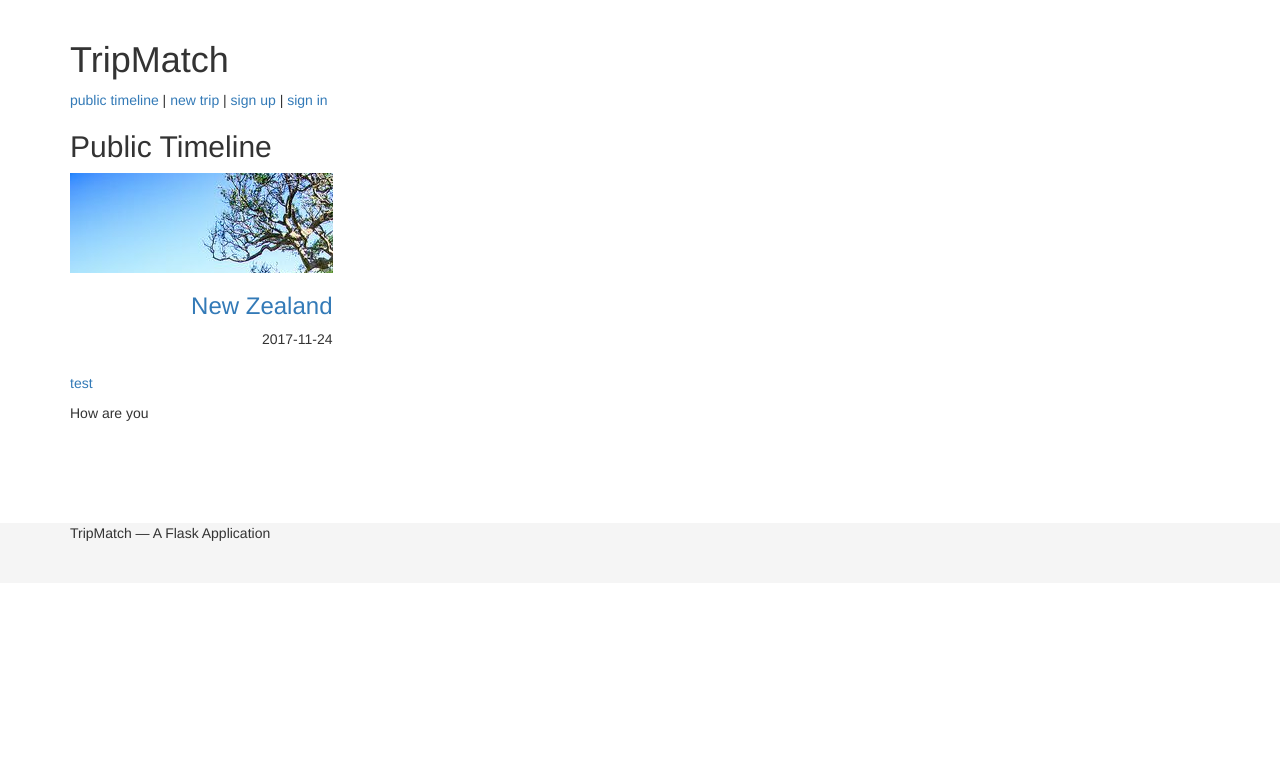
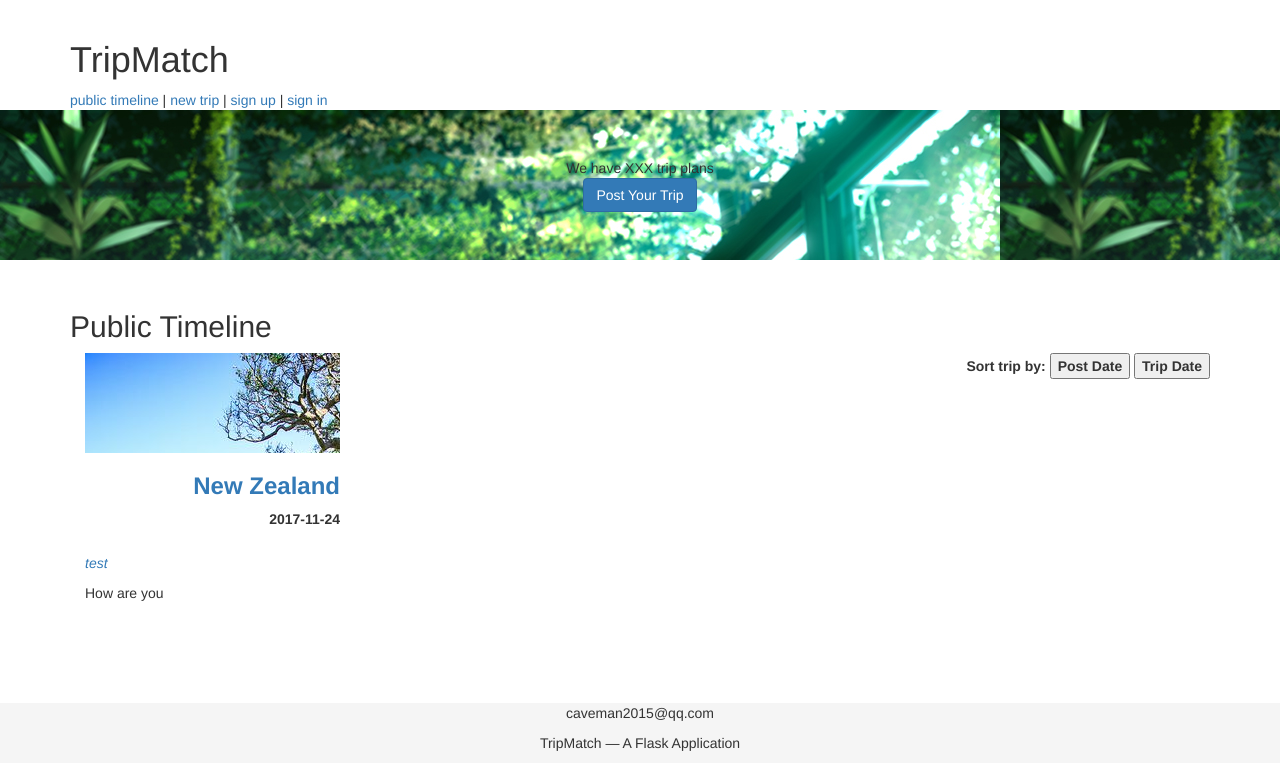
Before and after one commit to zx907/TripMatch, a Flask app: page / in a window 1280 px wide. Shown: the part 52-815 px from the top of the page. Before the commit the page ends 593 px from the top, so only its background shows below. Run offline with Flask 2, Linux system fonts and the light colour scheme; data comes from the database, SQL or seed files in the repository; both versions use the stored data as it was before the commit; some libraries are stand-ins or nearby versions.

Commit message:
add card sorting

```diff
--- a/tripmatch/templates/layout.html
+++ b/tripmatch/templates/layout.html
@@ -58,12 +58,13 @@
         </div>
     </div>
 
-    <!-- Jumbotron
+    <!-- Jumbotron -->
     <div class="jumbotron">
-        <div class="container">
-
+        <div class="container text-center" >
+            <div class="total">We have XXX trip plans</div>
+            <button class="btn btn-primary">Post Your Trip</button>
         </div>
-    </div> -->
+    </div>
 
 
     <div class="notification">
@@ -83,7 +84,8 @@
 
     <!-- Footer -->
     <footer class="footer">
-        <div class="container">
+        <div class="container" style="text-align:center">
+            <p>caveman2015@qq.com</p>
             <p>TripMatch &mdash; A Flask Application</p>
         </div>
     </footer>
--- a/tripmatch/templates/timeline.html
+++ b/tripmatch/templates/timeline.html
@@ -1,9 +1,16 @@
-{% extends "layout.html" %}
-{% block title %}Public Timeline{% endblock %}
-{% block body %}
-<h2>{{ self.title() }}</h2>
+{% extends "layout.html" %} {% block title %}Public Timeline{% endblock %} {% block body %}
+<div>
+    <h2>{{ self.title() }}</h2>
+    <span class="sort-card pull-right">
+        <b>Sort trip by:
+            <button>Post Date</button>
+            <button>Trip Date</button>
+        </b>
+    </span>
+</div>
 
-<div class="row  trips">
+<div class="trip-card">
+
     {% for trip in trips %}
     <div class="col-md-3">
         <div class="destionation-card">
@@ -12,14 +19,22 @@
                     <img src="{{url_for('static', filename='NZ.jpg')}}" , alt='default' class="card-location-img" style="min_width:100%">
                 </div>
                 <h3>
-                    <p style="text-align-last:right">
-                        <a href="{{url_for('display_trip', trip_id=trip.id)}}">{{trip.destinations.destination}}</a>
+                    <p style="text-align:right">
+                        <a href="{{url_for('display_trip', trip_id=trip.id)}}">
+                            <b>{{trip.destinations.destination}}</b>
+                        </a>
                     </p>
                 </h3>
-                <p style="text-align-last:right">{{trip.date_start}}</p>
+                <p style="text-align:right">
+                    <b>{{trip.date_start}}</b>
+                </p>
             </div>
             <div class="lower-card">
-                <p><a href="">{{trip.users.username}}</a></p>
+                <p style="text-align:left">
+                    <a href="">
+                        <em>{{trip.users.username}}</em>
+                    </a>
+                </p>
                 <p>{{trip.notes}}</p>
             </div>
         </div>
```
Also changed, not shown: tripmatch/testdb.db (deleted).
